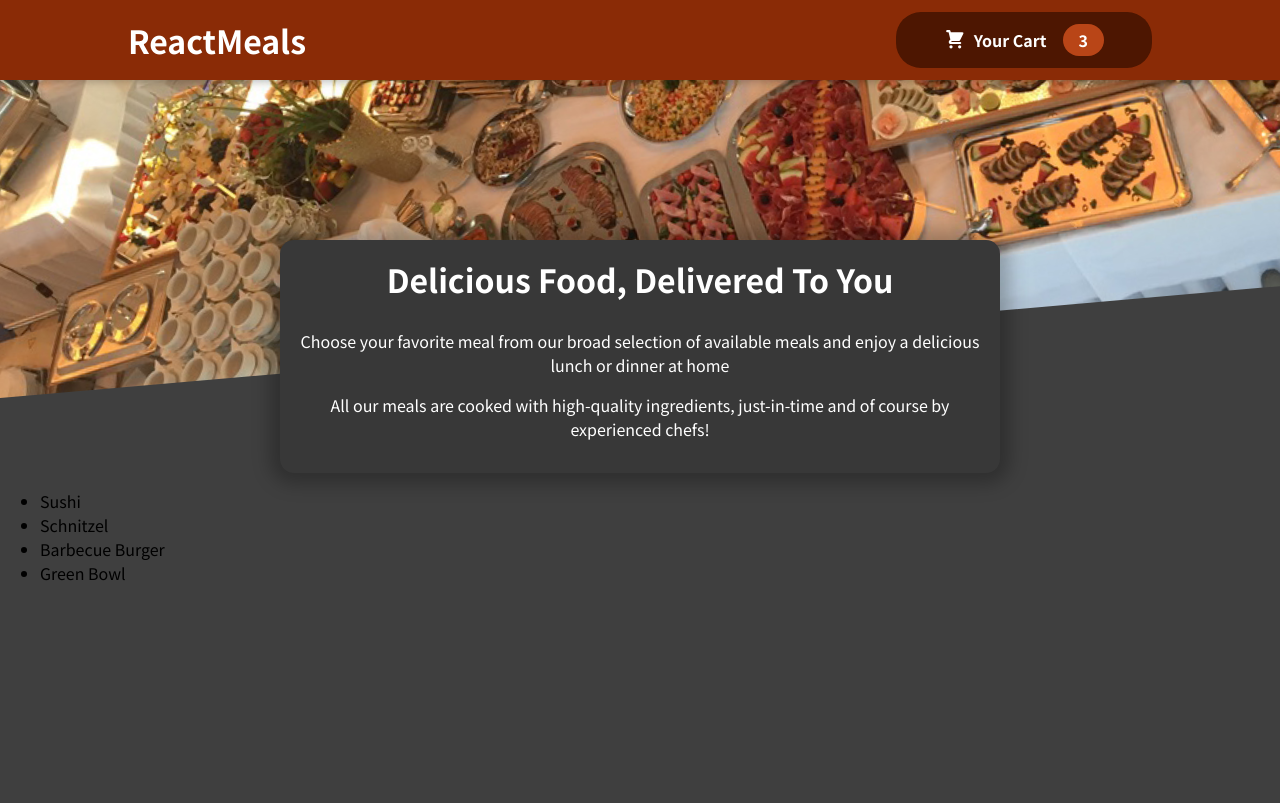
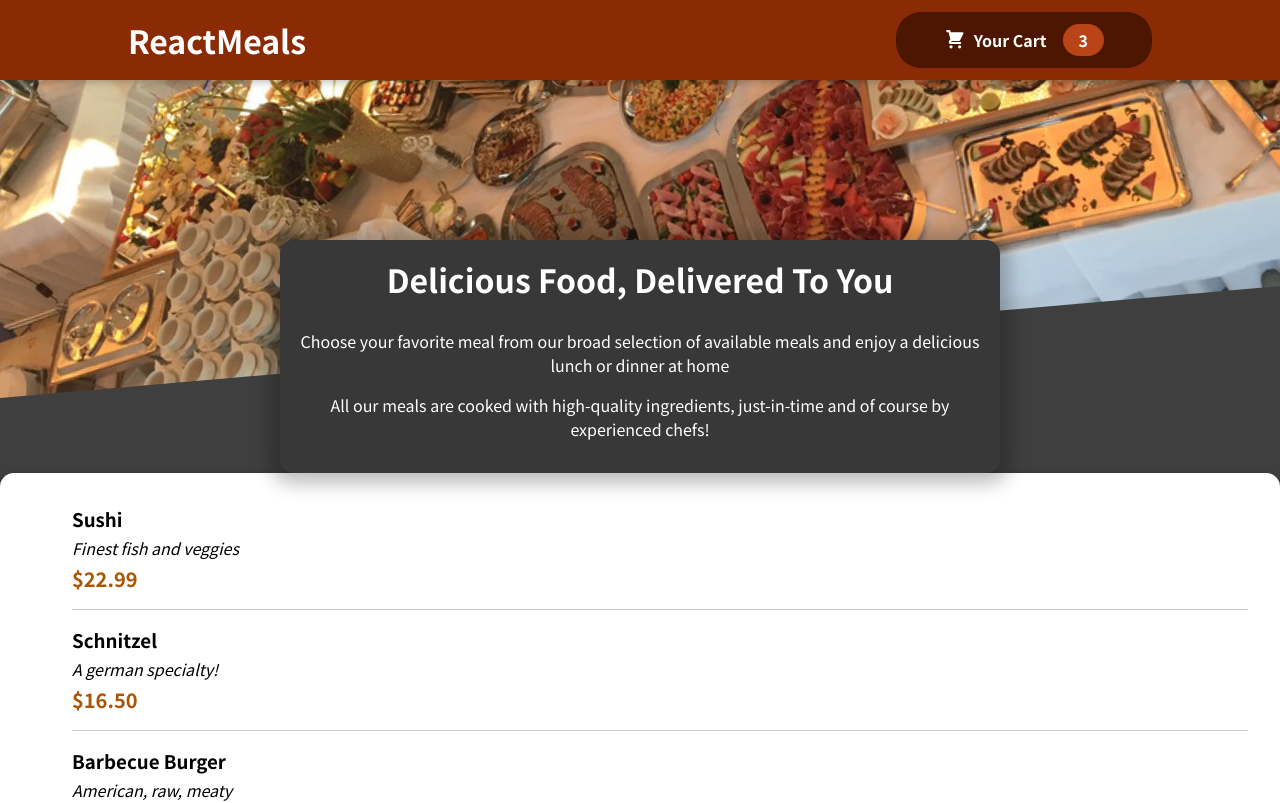
Before and after one commit to amerv97/food-app, a React (Create React App) app: page / in a window 1280 px wide. Shown: the top 803 px of the page. Built offline with nearby package versions, Linux system fonts and the light colour scheme.

Commit message:
Adding Individual Meal Items & Displaying Them

```diff
--- a/src/components/Meals/AvailableMeals.js
+++ b/src/components/Meals/AvailableMeals.js
@@ -1,41 +1,51 @@
-import classes from './MealsSummary.module.css'
+import Card from "../UI/Card";
+import MealItem from "./MealItem/MealItem";
+import classes from "./MealsSummary.module.css";
 
 const DUMMY_MEALS = [
   {
-      id: 'm1',
-      name: 'Sushi',
-      description: 'Finest fish and veggies',
+    id: "m1",
+    name: "Sushi",
+    description: "Finest fish and veggies",
     price: 22.99,
   },
   {
-      id: 'm2',
-      name: 'Schnitzel',
-      description: 'A german specialty!',
+    id: "m2",
+    name: "Schnitzel",
+    description: "A german specialty!",
     price: 16.5,
   },
   {
-      id: 'm3',
-      name: 'Barbecue Burger',
-      description: 'American, raw, meaty',
+    id: "m3",
+    name: "Barbecue Burger",
+    description: "American, raw, meaty",
     price: 12.99,
   },
   {
-      id: 'm4',
-      name: 'Green Bowl',
-      description: 'Healthy...and green...',
+    id: "m4",
+    name: "Green Bowl",
+    description: "Healthy...and green...",
     price: 18.99,
   },
 ];
 
 const AvailableMeals = () => {
-    const mealsList = DUMMY_MEALS.map(meal=><li>{meal.name}</li>);
+  const mealsList = DUMMY_MEALS.map((meal) => (
+    <MealItem
+      key={meal.id}
+      name={meal.name}
+      description={meal.description}
+      price={meal.price}
+    />
+  ));
 
-    return <section className={classes.meals}>
-        <ul>
-            {mealsList}
-        </ul>
+  return (
+    <section className={classes.meals}>
+      <Card>
+        <ul>{mealsList}</ul>
+      </Card>
     </section>
-
+  );
 };
 
 export default AvailableMeals;
--- /dev/null
+++ b/src/components/Meals/MealItem/MealItem.js
@@ -0,0 +1,18 @@
+import classes from "./MealItem.module.css";
+
+const MealItem = (props) => {
+  const price = `$${props.price.toFixed(2)}`;
+
+  return (
+    <li className={classes.meal}>
+      <div>
+        <h3>{props.name}</h3>
+        <div className={classes.description}>{props.description}</div>
+        <div className={classes.price}>{price}</div>
+      </div>
+      <div></div>
+    </li>
+  );
+};
+
+export default MealItem;
--- /dev/null
+++ b/src/components/Meals/MealItem/MealItem.module.css
@@ -0,0 +1,22 @@
+.meal {
+    display: flex;
+    justify-content: space-between;
+    margin: 1rem;
+    padding-bottom: 1rem;
+    border-bottom: 1px solid #ccc;
+  }
+
+  .meal h3 {
+    margin: 0 0 0.25rem 0;
+  }
+
+  .description {
+    font-style: italic;
+  }
+
+  .price {
+    margin-top: 0.25rem;
+    font-weight: bold;
+    color: #ad5502;
+    font-size: 1.25rem;
+  }
--- /dev/null
+++ b/src/components/UI/Card.js
@@ -0,0 +1,7 @@
+import classes from "./Card.module.css";
+
+const Card = (props) => {
+  return <div className={classes.card}>{props.children}</div>;
+};
+
+export default Card;
--- /dev/null
+++ b/src/components/UI/Card.module.css
@@ -0,0 +1,6 @@
+.card {
+    padding: 1rem;
+    box-shadow: 0 2px 8px rgba(0, 0, 0, 0.25);
+    border-radius: 14px;
+    background-color: white;
+  }
```
Also changed, not shown: src/components/Meals/Meals.js (+4 -4 lines), src/components/Meals/MealItem/MealItemForm.js (added). Lines whose indentation alone changed are shown as unchanged.
